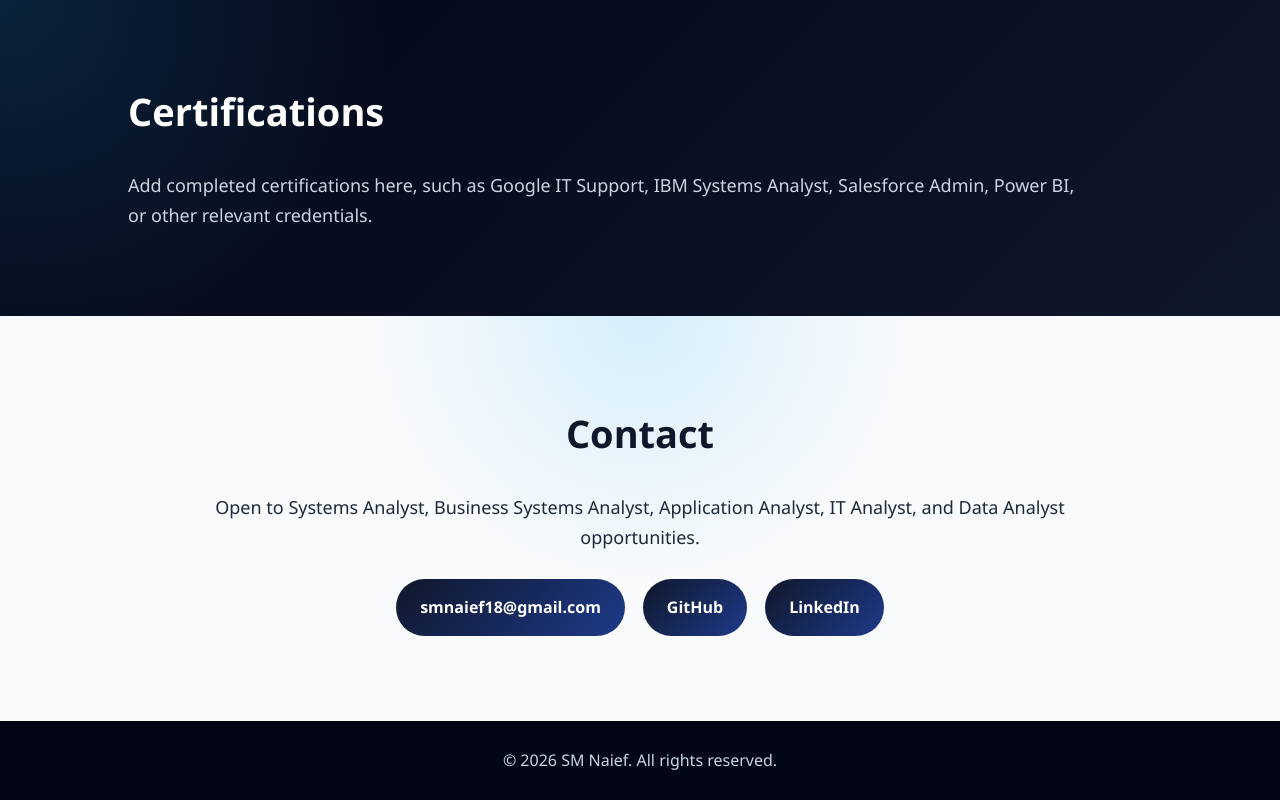
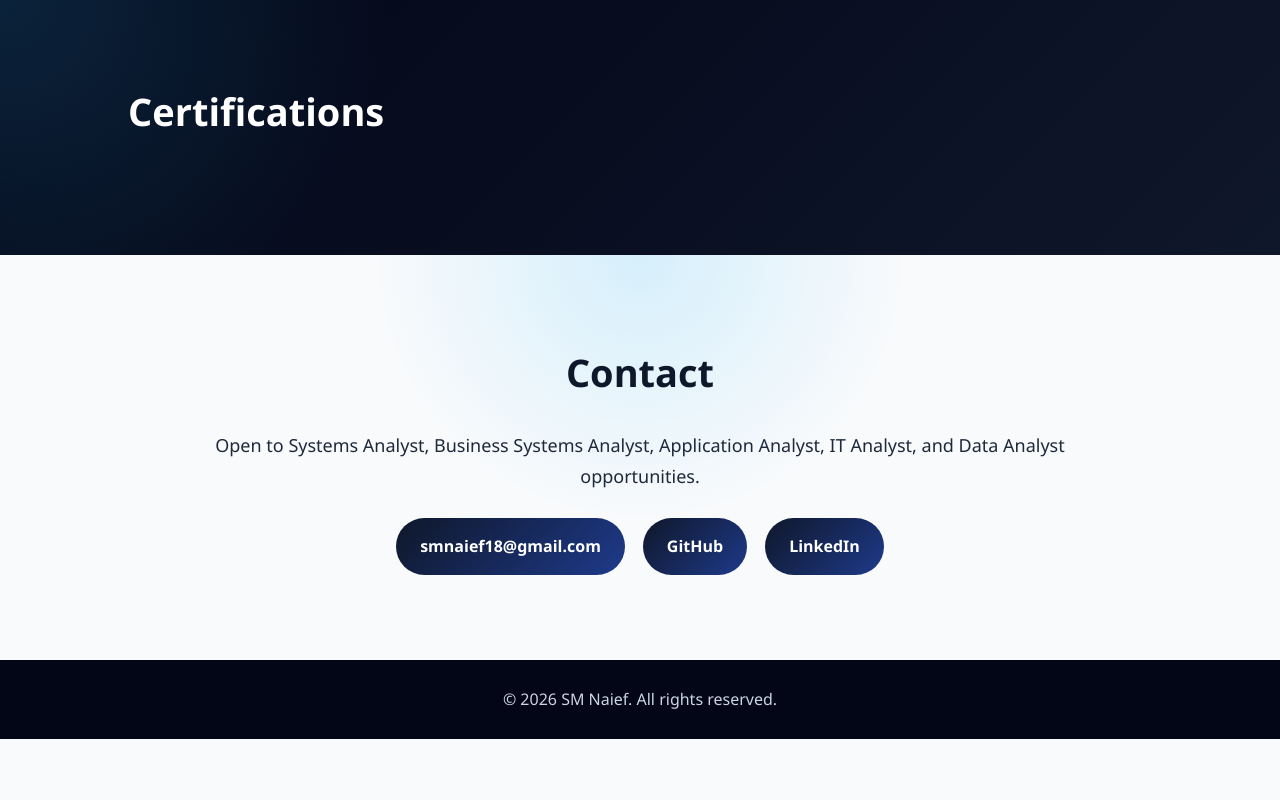
Before and after one commit to smnaief/smnaief.github.io, a plain HTML site: page index.html in a window 1280 px wide. Shown: the part 5600-6400 px from the top of the page. After the commit the page ends 6339 px from the top, so only its background shows below. Drawn offline with Linux system fonts and the light colour scheme.

Commit message:
Comment out certifications note in index.html
Comment out the certifications note in the section.

```diff
--- a/index.html
+++ b/index.html
@@ -275,8 +275,8 @@
 <section class="section dark">
   <h2>Certifications</h2>
   <p class="cert-note">
-    Add completed certifications here, such as Google IT Support, IBM Systems Analyst,
-    Salesforce Admin, Power BI, or other relevant credentials.
+    <!-- Add completed certifications here, such as Google IT Support, IBM Systems Analyst,
+    Salesforce Admin, Power BI, or other relevant credentials. -->
   </p>
 </section>
 
```
